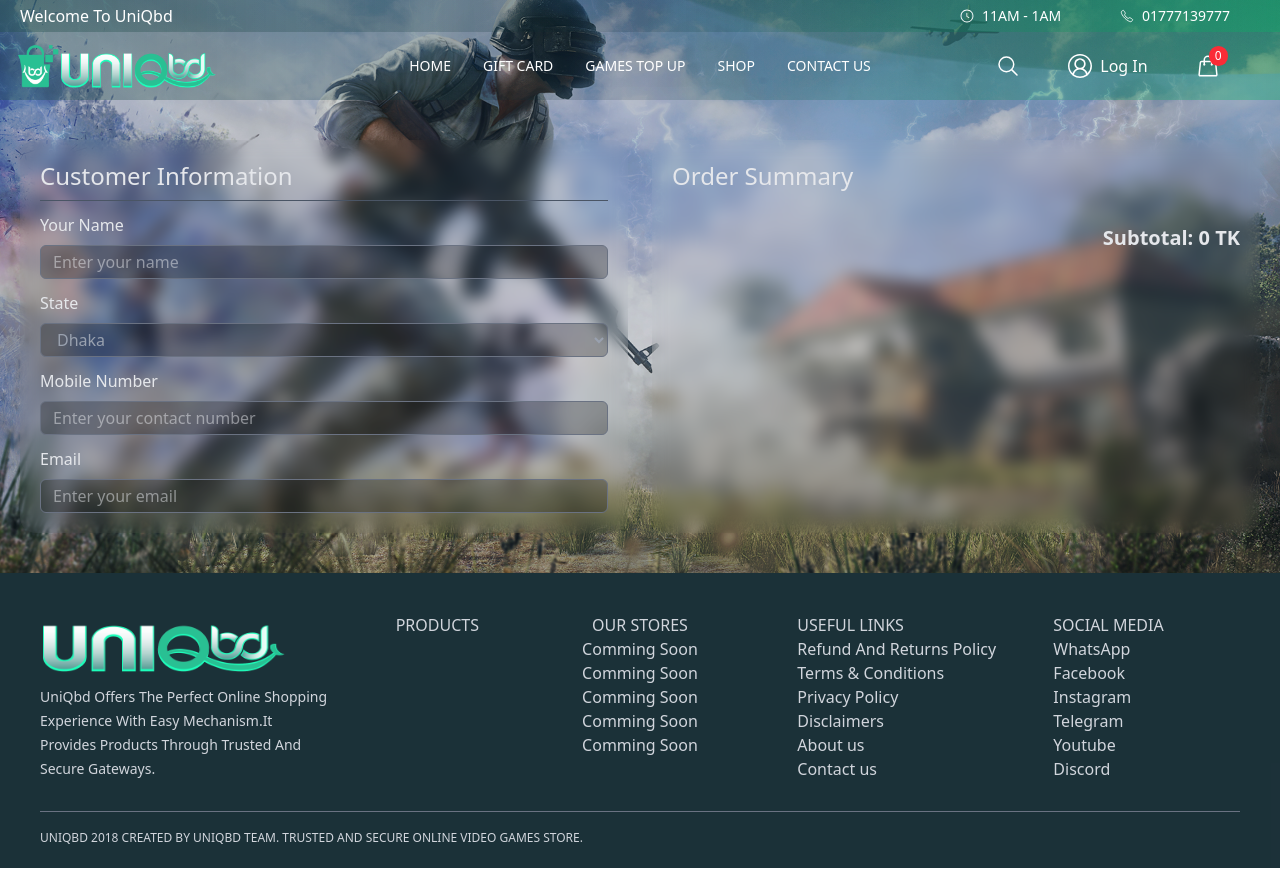
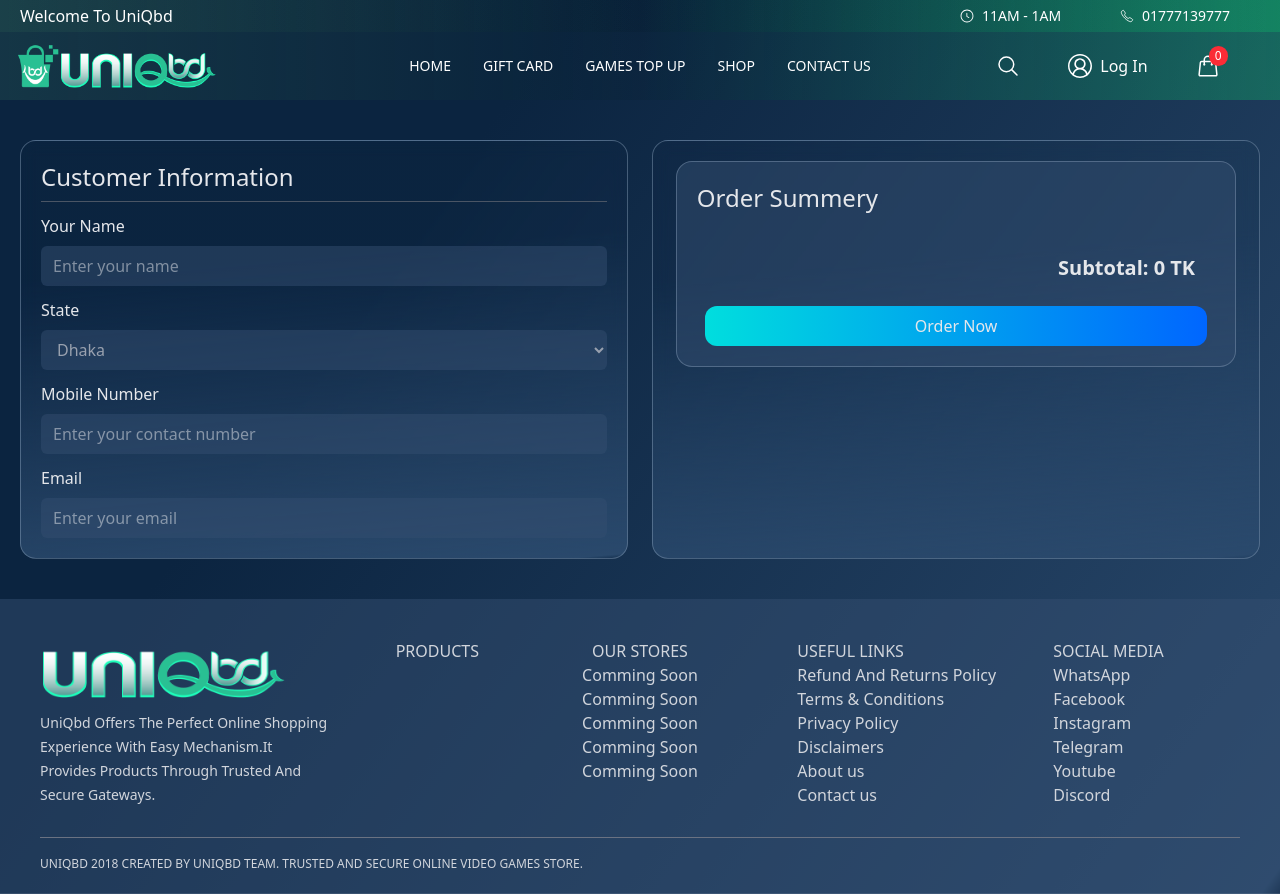
Before and after one commit to NowsinJuthi/E-Commerce, a React (Vite) app: page /check-out in a window 1280 px wide. Before the commit the page ends 868 px from the top, so only its background shows below. Built offline with nearby package versions, Linux system fonts and the light colour scheme.

Commit message:
add bg color

```diff
--- a/src/App.jsx
+++ b/src/App.jsx
@@ -8,6 +8,7 @@ import CartPage from "./customer/component/AddToCart/CartPage";
 import CheckOutPage from "./customer/component/CheckOut/CheckOutPage";
 import { ToastContainer } from "react-toastify";
 import "react-toastify/dist/ReactToastify.css";
+import LoginPage from "./customer/component/LoginPage/LoginPage";
 
 
 function App() {
@@ -17,14 +18,15 @@ function App() {
 
   return (
     <BrowserRouter>
-      <div className="all col-span-12 w-full bg-no-repeat bg-center bg-cover" style={{ backgroundImage: `url('/images/j.jpg')` }}>
-        <div className="transparents bg-bgtransparent max-w-screen">
+      <div className="all col-span-12 w-full bg-no-repeat bg-center bg-cover bg-imgbg" >
+        <div className="transparents max-w-screen ">
           <Navigation cart={cart} setCart={setCart} />
           <Routes>
             <Route path="/" element={<MainPage />} />
             <Route path="/uniqbd/:title" element={<TopupPage cart={cart} setCart={setCart} />} />
             <Route path="/cart" element={<CartPage cart={cart} setCart={setCart} />} />
             <Route path="/check-out" element={<CheckOutPage cart={cart} setCart={setCart} />} />
+            <Route path="/log-in" element={<LoginPage />} />
           </Routes>
           <ToastContainer
             position="top-right"
@@ -38,9 +40,10 @@ function App() {
             pauseOnHover
             theme="light"
           />
+           <Footer />
         </div>
       </div>
-      <Footer />
+
 
     </BrowserRouter>
   )
--- a/src/customer/component/AddToCart/CartPage.jsx
+++ b/src/customer/component/AddToCart/CartPage.jsx
@@ -83,8 +83,8 @@ const CartPage = ({ cart, setCart, selectedProduct, selectedPackageIndex, quanti
                         <Link to={'/check-out'}>
                             <button
                                 onClick={handleCheckout}
-                                className="mt-6 w-full cursor-pointer bg-button text-gray-200 py-2 rounded-xl hover:bg-[#11ae68] transition"
-                            >
+                                className="mt-6 w-[50%] cursor-pointer bg-button text-gray-200 py-2
+                                rounded-xl hover:bg-[#11ae68] transition">
                                 Checkout
                             </button>
                         </Link>
--- a/src/customer/component/CheckOut/CheckOutPage.jsx
+++ b/src/customer/component/CheckOut/CheckOutPage.jsx
@@ -1,6 +1,6 @@
 import React from 'react';
 
-const CheckOutPage = ({ cart, setCart,id,img }) => {
+const CheckOutPage = ({ cart, setCart, id, img }) => {
   const handleRemove = (id) => setCart(cart.filter(item => item.id !== id));
 
   const subtotal = cart.reduce((acc, item) => acc + (item.productPrice * item.quantity), 0);
@@ -8,13 +8,16 @@ const CheckOutPage = ({ cart, setCart,id,img }) => {
   return (
     <div className="main grid grid-cols-12 text-gray-200">
       {/* LEFT SIDE: Customer Info */}
-      <div className="left-side col-span-6 mr-3 ml-5 my-10 p-5 rounded-2xl bg-background backdrop-blur-sm border-border">
+      <div className="left-side col-span-6 mr-3 ml-5 my-10 p-5 rounded-2xl
+       bg-background backdrop-blur-sm border border-border">
+        <div className="all-info">
           <h1 className='text-2xl pb-2'>Customer Information</h1>
           <hr className='text-gray-600' />
           <p className='pt-3 pb-2'>Your Name</p>
-        <input className='border border-gray-500 p-1 rounded-md w-full pl-3 bg-box' type="text" placeholder='Enter your name' />
+          <input className='p-2 rounded-md w-full pl-3 bg-box' type="text" placeholder='Enter your name' />
           <p className='pt-3 pb-2'>State</p>
-        <select className="w-full border border-gray-500 bg-box rounded-md p-1 pl-3 text-base text-gray-400">
+          <select className="w-full bg-box rounded-md
+          p-2 pl-3 text-base text-gray-400 bg-box">
             <option>Dhaka</option>
             <option>Chattogram</option>
             <option>Khulna</option>
@@ -25,36 +28,46 @@ const CheckOutPage = ({ cart, setCart,id,img }) => {
             <option>Mymensingh</option>
           </select>
           <p className='pt-3 pb-2'>Mobile Number</p>
-        <input className='border border-gray-500 p-1 rounded-md w-full pl-3 bg-box' type="text" placeholder='Enter your contact number' />
+          <input className=' p-2 rounded-md w-full pl-3 bg-box' type="text" placeholder='Enter your contact number' />
           <p className='pt-3 pb-2'>Email</p>
-        <input className='border border-gray-500 p-1 rounded-md w-full pl-3 bg-box' type="email" placeholder='Enter your email' />
+          <input className=' p-2 rounded-md w-full pl-3 bg-box' type="email" placeholder='Enter your email' />
+        </div>
       </div>
 
       {/* RIGHT SIDE: Order Summary */}
-      <div className="right-side col-span-6 ml-3 mr-5 my-10 p-5 rounded-2xl bg-background backdrop-blur-sm">
-        <h1 className='text-2xl pb-3'>Order Summary</h1>
-        {
-        cart.map((product, index) => (
-          <div key={index}>
-            <hr className='text-gray-600' />
-            <div className="all-items pt-5 grid grid-cols-12 items-center gap-2">
+      <div className="right-side col-span-6 ml-3 mr-5 my-10 p-5 rounded-2xl border
+      border-border bg-background backdrop-blur-sm">
+        <div className='w-[99%] bg-box mx-auto rounded-2xl border border-border'>
+          <h1 className='text-2xl p-5 '>Order Summery</h1>
+
+          {cart.map((product, index) => (
+            <>
+              <hr className='text-gray-600 mx-5' />
+
+              <div key={index} className="all-itmes p-5 grid grid-cols-12 items-center gap-2">
                 <img src={product.img} alt="" className="w-28 h-28 col-span-3" />
-              <p className='col-span-3'>Unit Price: {product.productPrice} TK</p>
-              <p className='col-span-2'>Quantity: {product.quantity}</p>
+                <p className='col-span-3'>Price: {product.productPrice} TK</p>
+                <p className='col-span-3'>Quantity: {product.quantity}</p>
                 <p className='col-span-3 font-semibold'>Total: {product.productPrice * product.quantity} TK</p>
+              </div>
               <button
                 onClick={() => handleRemove(product.id)}
-                className='col-span-1 cursor-pointer hover:text-red-600'
-              >
+                className='col-span-1 cursor-pointer hover:text-red-600 pb-4 mx-auto w-[99%]'>
                 Remove
               </button>
-            </div>
-          </div>
+            </>
           ))}
-        <div className="subtotal pt-5 text-right">
+          <div className="subtotal pt-5 text-right pr-10">
             <h2 className="text-xl font-bold">
               Subtotal: {subtotal} TK
             </h2>
+          </div>
+
+          <div className="order">
+            <button className='mt-6 mb-5 mx-7 w-[90%] cursor-pointer bg-button text-gray-200 py-2
+                    rounded-xl hover:bg-[#11ae68] '>
+              Order Now</button>
+          </div>
         </div>
       </div>
     </div>
--- a/src/customer/component/Footer/Footer.jsx
+++ b/src/customer/component/Footer/Footer.jsx
@@ -7,8 +7,7 @@ import BottomFooter from './BottomFooter';
 
 const Footer = () => {
     return (
-        <div className="contain px-10 pt-10 bg-footer
-           text-gray-300" >
+        <div className="contain px-10 pt-10 text-gray-300 bg-box" >
             <div className="main grid grid-cols-12 gap-4">
 
                 <div className="logo col-span-3">
--- a/src/customer/component/HomePage/HomeSectionCard/GameTopUp.jsx
+++ b/src/customer/component/HomePage/HomeSectionCard/GameTopUp.jsx
@@ -51,8 +51,9 @@ const GameTopUp = () => {
   };
 
   return (
-    <div className="slider-container w-full px-5 py-5">
-      <div className="transparents pt-6 pb-10 px-4 rounded-xl border border-border bg-backgroud backdrop-blur-sm">
+    <div className="slider-container w-full px-5 py-5 bg-imgbg">
+      <div className="transparents pt-6 pb-10 px-4 rounded-xl border
+       border-border bg-box backdrop-blur-sm">
         <h1 className="text-3xl font-bold text-white mb-3 border-l-4 border-website pl-3">
           Game Top Up
         </h1>
--- /dev/null
+++ b/src/customer/component/LoginPage/LoginPage.jsx
@@ -0,0 +1,79 @@
+import React from 'react';
+
+const LoginPage = () => {
+    return (
+        <>
+
+            <div className="main mt-10
+                      lg:mt-20 flex flex-col">
+                <div className="middle bg-slate-100 pt-5 px-3 lg:px-0
+                     lg:pt-10 pb-10 dark:bg-website duration-700" >
+                    <div className="form-div lg:ml-16 items-center">
+                        <form className='
+                            h-5/6 lg:w-2/5 bg-white lg:ml-96 pt-10 pb-20 rounded-2xl dark:bg-website1' action=''>
+                            <h1 className='text-4xl font-serif pb-7 text-green text-center'>Log In</h1>
+
+                            <div className="username pb-3 text-center">
+                                <label>
+                                    <input
+                                        required
+                                        className='p-2 rounded-md w-[350px]
+                                             lg:w-2/3 border-2 border-gray-300 border-opacity-50 outline-none focus:border-green peer bg-inherit dark:text-white text-black'
+                                    />
+                                    <span className='w-24 text-lg text-slate-400 left-[40px]
+                                            lg:left-1/4 lg:right-1/2 mt-2 tracking-wide peer-focus:text-green pointer-events-none
+                                            peer-focus:text-sm peer-focus:-translate-y-5 text-opacity-80 absolute transition duration-200
+                                          bg-white dark:bg-website1 dark:duration-300 lg:ml-48 lg:mr-32 peer-vaild:text-sm peer-valid:-translate-y-5 dark:focus:text-white'>
+                                        Username
+                                    </span>
+                                </label>
+                            </div>
+
+
+                            <div className="Password pb-3 pt-5 text-center">
+                                <label>
+                                    <input required className='p-2 rounded-md w-[350px]
+                                        lg:w-2/3 border-2 border-gray-300 border-opacity-50 outline-none focus:border-green peer bg-inherit dark:text-white text-black' />
+
+                                    <span className='w-24 text-lg text-slate-400 left-[40px]
+                                             lg:left-1/4 lg:right-1/2 mt-2 tracking-wide peer-focus:text-green pointer-events-none
+                                              peer-focus:text-sm peer-focus:-translate-y-5
+                                              text-opacity-80 absolute transition duration-200 input-text
+                                               bg-white dark:bg-website1 dark:duration-300 lg:ml-48 lg:mr-32 peer-vaild:text-sm peer-valid:-translate-y-5'>
+                                        Password
+                                    </span>
+                                </label>
+                            </div>
+
+                            <div className="remember pl-6
+                                lg:pl-24 pb-10 pt-5 lg:grid grid-cols-3 lg:gap-6
+                                 dark:text-websitefont">
+                                <label className=''>
+                                    <input className='mr-2 accent-green' type="checkbox" />Remember me
+                                </label>
+                                <a className='text-green' href="">Forgot password?</a>
+                            </div>
+                            <Link to={'/dash-board'}>
+                                <div className="login text-center">
+                                    <button className='rounded-md py-2 px-[150px]
+                                         lg:w-2/3 lg:p-2 border border-gray-300 bg-green text-white text-xl font-serif' type='submit'>Login</button>
+                                </div>
+                            </Link>
+
+
+                            <Link to={'/registration'}>
+                                <div className="registration pt-5 text-center dark:text-websitefont">
+                                    <label>Don`t have an account?</label>
+                                    <a className='text-green pl-3' href="">Reistration</a>
+                                </div>
+                            </Link>
+                        </form>
+                    </div>
+                </div>
+            </div>
+
+        </>
+    );
+};
+
+export default LoginPage;
--- a/src/index.css
+++ b/src/index.css
@@ -1,17 +1,28 @@
 @import "tailwindcss";
 
 @theme {
-    --color-bgtransparent:rgb(3, 27, 35,.20);
-    --color-border: rgba(0, 0, 0, .25);
+    --color-bgtransparent: rgb(3, 27, 35, .20);
+    --color-border: rgb(124, 147, 173, 0.5);
     --color-website: #11ae68;
-    --background-radial: rgba(0, 0, 0, .3);
-    --background-box: rgba(0, 0, 0, .25);
-    --background-button: rgba(0, 0, 0, .25);
-    --color-footer: rgba(3, 27, 35,.90)
+    /* --background-background: rgba(0, 0, 0, .3); */
+    --background-background: linear-gradient(-5deg,
+            rgba(11, 36, 64, .05) 0%,
+            rgba(42, 73, 108, 1) 1%,
+            rgba(11, 36, 64, .05) 70%);
+
+    --background-box: rgb(52, 78, 113, 0.5);
+    /* --background-button: rgba(0, 0, 0, .25); */
+    --background-button: linear-gradient(to right, rgb(0, 222, 222), rgb(0, 102, 255));
+    --color-footer: rgba(3, 27, 35, .90);
+    --background-imgbg: linear-gradient(-54deg,
+            rgba(11, 36, 64, 1) 0%,
+            rgba(42, 73, 108, 2) 1%,
+            rgba(11, 36, 64, 1) 70%);
+    --background-hover: linear-gradient(to right, rgb(0, 222, 222), rgb(0, 102, 255));
 }
 
 .bg-background {
-    background-image: var(--background-radial);
+    background-image: var(--background-background);
 }
 
 .bg-box {
@@ -19,5 +30,13 @@
 }
 
 .bg-button {
-    background-color: var(--background-button);
+    background-image: var(--background-button);
 }
+
+.bg-imgbg {
+    background-image: var(--background-imgbg);
+}
+
+.bg-hover {
+    background-image: var(--background-hover);
+}
```
Also changed, not shown: src/customer/component/SinglePage/Package.jsx (+10 -7 lines), src/customer/component/SinglePage/TopupPage.jsx (+5 -4 lines). Lines whose indentation alone changed are shown as unchanged.
